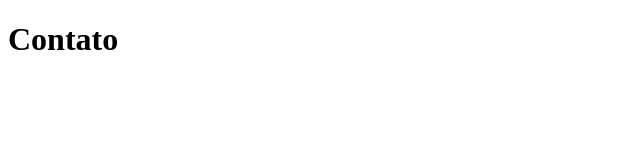
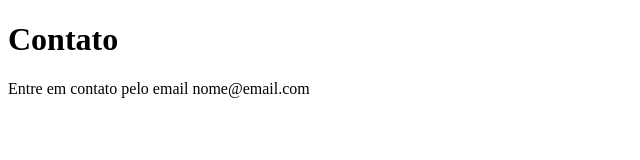
Before and after one commit to ETarifa/sistema-de-cadastro, a plain HTML site: page contato.html in a window 1280 px wide. Shown: the whole page, without its empty margins (0-640 px from the left). Drawn offline with Linux system fonts and the light colour scheme.

Commit message:
adicionando o email de contato

```diff
--- a/contato.html
+++ b/contato.html
@@ -7,5 +7,6 @@
 </head>
 <body>
     <h1>Contato</h1>
+    <p>Entre em contato pelo email nome@email.com</p>
 </body>
 </html>
```
